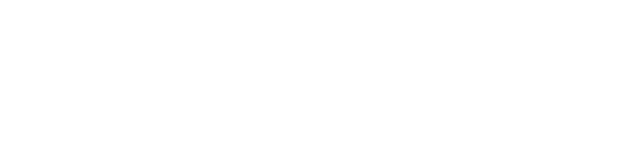
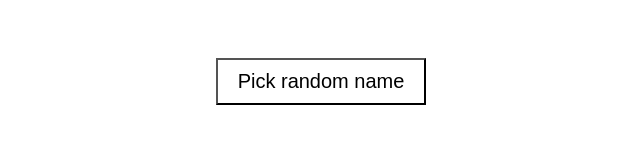
Before and after one commit to DorianKita/Random-name-picker, a plain HTML site: page index.html in a window 1280 px wide. Shown: the whole page, without its empty margins (327-967 px from the left). Drawn offline with Linux system fonts and the light colour scheme.

Commit message:
added css styles

```diff
--- a/index.html
+++ b/index.html
@@ -6,9 +6,31 @@
     <meta http-equiv="X-UA-Compatible" content="IE=edge">
     <meta name="viewport" content="width=device-width, initial-scale=1.0">
     <title>Random name picker</title>
+    <style>
+        body {
+            width: 100vw;
+            height: 100vh;
+            text-align: center;
+        }
+
+        button {
+            background-color: white;
+            padding: 10px 20px;
+            margin: 50px;
+            font-size: 20px;
+            cursor: pointer;
+        }
+
+        div {
+            font-family: sans-serif;
+            font-size: 28px;
+        }
+    </style>
 </head>
 
 <body>
+    <button>Pick random name</button>
+    <div></div>
     <script src="app.js"></script>
 </body>
 
```
